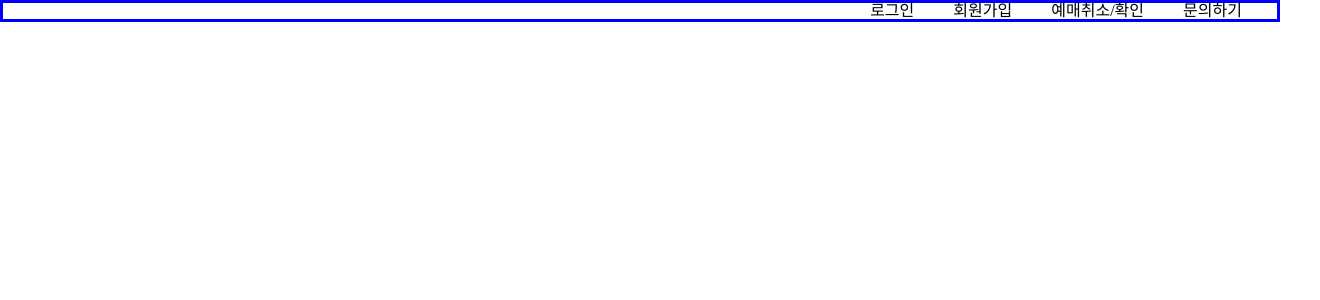
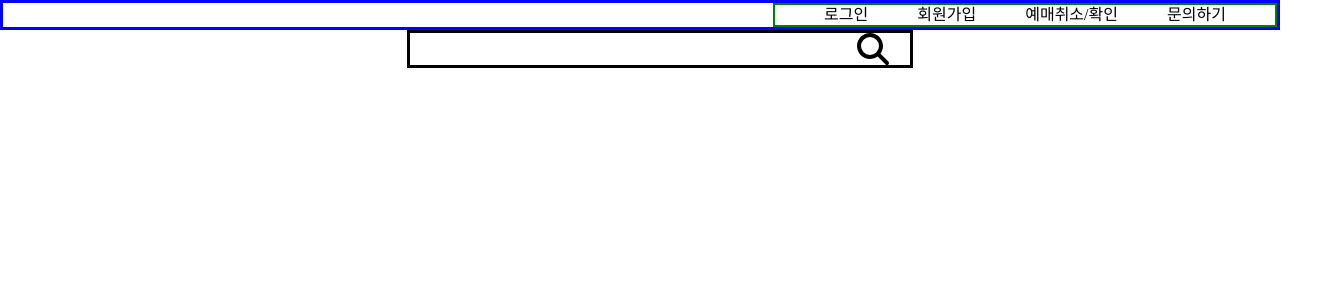
Before and after one commit to Heejin98219/ticket-link-my-concept, a React (Vite) app: page / in a window 1280 px wide. Shown: the top 300 px of the page, 1320 px wide, since content can reach past the window. Built offline with nearby package versions, Linux system fonts and the light colour scheme.

Commit message:
검색 인풋 생성(디자인x)

```diff
--- a/package.json
+++ b/package.json
@@ -10,6 +10,11 @@
     "preview": "vite preview"
   },
   "dependencies": {
+    "@fortawesome/fontawesome-svg-core": "^6.7.1",
+    "@fortawesome/free-brands-svg-icons": "^6.7.1",
+    "@fortawesome/free-regular-svg-icons": "^6.7.1",
+    "@fortawesome/free-solid-svg-icons": "^6.7.1",
+    "@fortawesome/react-fontawesome": "^0.2.2",
     "react": "^18.3.1",
     "react-dom": "^18.3.1"
   },
--- a/src/App.jsx
+++ b/src/App.jsx
@@ -1,10 +1,19 @@
 import "./App.css";
+import SearchInput from "./components/SearchInput";
 import TopMenus from "./components/TopMenus";
 
 function App() {
   return (
     <>
       <TopMenus />
+      <div
+        style={{
+          width: "1320px",
+          margin: "0 auto",
+        }}
+      >
+        <SearchInput />
+      </div>
     </>
   );
 }
--- /dev/null
+++ b/src/components/SearchInput.jsx
@@ -0,0 +1,29 @@
+import { FontAwesomeIcon } from "@fortawesome/react-fontawesome";
+import { faMagnifyingGlass } from "@fortawesome/free-solid-svg-icons";
+
+const SearchInput = () => {
+  return (
+    <div
+      style={{
+        border: "3px solid black",
+        width: "500px",
+        margin: "0 auto",
+        display: "flex",
+        justifyContent: "space-evenly",
+      }}
+    >
+      <input
+        style={{
+          width: "400px",
+          height: "30px",
+          border: "transparent",
+          fontSize: "18px",
+          //   padding: "0px 25px 0px 25px",
+        }}
+      ></input>
+      <FontAwesomeIcon icon={faMagnifyingGlass} size="2xl" />
+    </div>
+  );
+};
+
+export default SearchInput;
--- a/src/components/TopMenus.jsx
+++ b/src/components/TopMenus.jsx
@@ -3,23 +3,24 @@
     <div>
       <div
         style={{
-          border: "3px solid blue",
-          textAlign: "right",
+          border: "3px solid blue", //
+          display: "flex",
+          justifyContent: "right",
         }}
       >
         <ul
           style={{
-            position: "relative",
-            left: "65%",
             display: "flex",
             justifyContent: "space-evenly",
-            width: "450px",
+            border: "2px solid green", //
+            width: "500px",
           }}
         >
           <li
             style={{
               display: "inline-block",
               cursor: "pointer",
+              padding: " 2px 0px 2px 0px",
             }}
           >
             로그인
@@ -28,6 +29,7 @@
             style={{
               display: "inline-block",
               cursor: "pointer",
+              padding: " 2px 0px 2px 0px",
             }}
           >
             회원가입
@@ -36,6 +38,7 @@
             style={{
               display: "inline-block",
               cursor: "pointer",
+              padding: " 2px 0px 2px 0px",
             }}
           >
             예매취소/확인
@@ -44,6 +47,7 @@
             style={{
               display: "inline-block",
               cursor: "pointer",
+              padding: " 2px 0px 2px 0px",
             }}
           >
             문의하기
```
Also changed, not shown: 1 other file (tests, documents, lock files or other folders).
